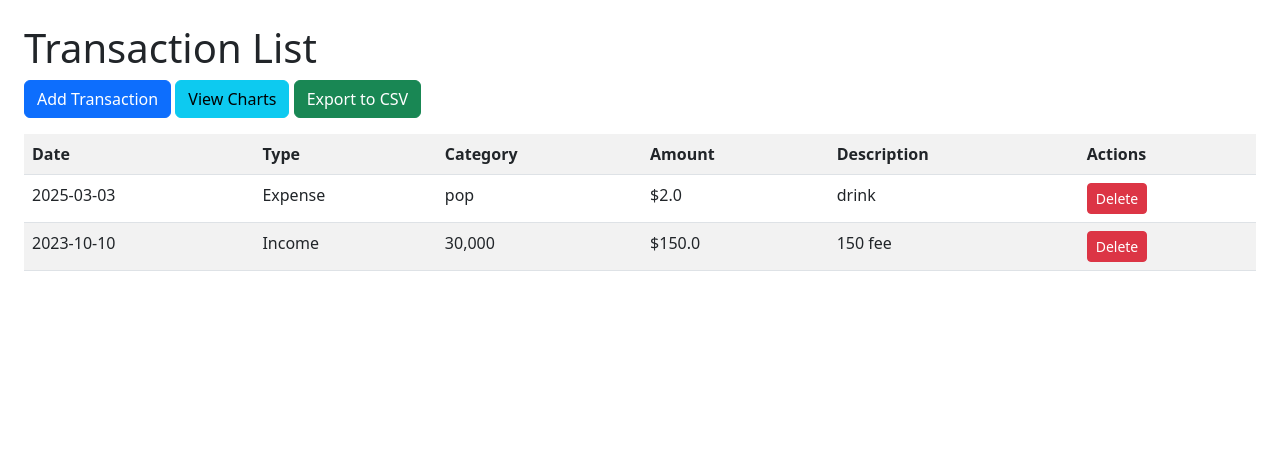
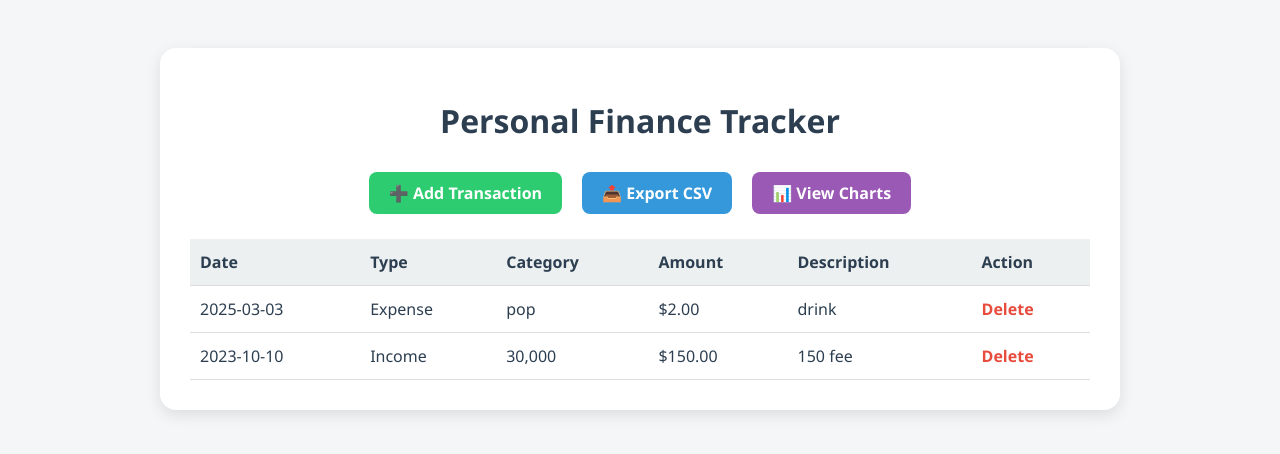
Before and after one commit to Adamalme/firstProject, a Flask app: page / in a window 1280 px wide. Shown: the top 454 px of the page. Run offline with Flask 3, Linux system fonts and the light colour scheme; data comes from the database, SQL or seed files in the repository; both versions use the stored data as it was after the commit.

Commit message:
finishing touches

```diff
--- a/templates/index.html
+++ b/templates/index.html
@@ -1,24 +1,123 @@
 <!DOCTYPE html>
-<html>
+<html lang="en">
 <head>
+    <meta charset="UTF-8">
     <title>Personal Finance Tracker</title>
-    <link rel="stylesheet" href="https://cdn.jsdelivr.net/npm/bootstrap@5.3.0/dist/css/bootstrap.min.css">
+    <style>
+        body {
+            background-color: #f4f6f8;
+            font-family: 'Segoe UI', Tahoma, Geneva, Verdana, sans-serif;
+            padding: 40px;
+            color: #2c3e50;
+        }
+
+        .container {
+            background: white;
+            padding: 30px;
+            border-radius: 16px;
+            max-width: 900px;
+            margin: 0 auto;
+            box-shadow: 0 5px 15px rgba(0, 0, 0, 0.1);
+        }
+
+        h1 {
+            text-align: center;
+            margin-bottom: 30px;
+        }
+
+        .btn-group {
+            display: flex;
+            justify-content: center;
+            gap: 20px;
+            margin-bottom: 25px;
+        }
+
+        a.button {
+            padding: 10px 20px;
+            text-decoration: none;
+            border-radius: 8px;
+            color: white;
+            font-weight: bold;
+            transition: background-color 0.2s;
+        }
+
+        a.add { background-color: #2ecc71; }
+        a.add:hover { background-color: #27ae60; }
+
+        a.export { background-color: #3498db; }
+        a.export:hover { background-color: #2980b9; }
+
+        a.charts { background-color: #9b59b6; }
+        a.charts:hover { background-color: #8e44ad; }
+
+        table {
+            width: 100%;
+            border-collapse: collapse;
+        }
+
+        th, td {
+            padding: 12px 10px;
+            text-align: left;
+            border-bottom: 1px solid #ddd;
+        }
+
+        th {
+            background-color: #ecf0f1;
+        }
+
+        tr:hover {
+            background-color: #f1f1f1;
+        }
+
+        .delete-link {
+            color: #e74c3c;
+            text-decoration: none;
+            font-weight: bold;
+        }
+
+        .delete-link:hover {
+            text-decoration: underline;
+        }
+    </style>
 </head>
-<body class="p-4">
-    <h1>Transaction List</h1>
-    <a href="/add" class="btn btn-primary mb-3">Add Transaction</a>
-    <a href="/charts" class="btn btn-info mb-3">View Charts</a>
-    <a href="/export" class="btn btn-success mb-3">Export to CSV</a>
-    <table class="table table-striped">
+<body>
+    <div class="container">
+        <h1>Personal Finance Tracker</h1>
+
+        <div class="btn-group">
+            <a href="{{ url_for('add_transaction') }}" class="button add">➕ Add Transaction</a>
+            <a href="{{ url_for('export_csv') }}" class="button export">📤 Export CSV</a>
+            <a href="{{ url_for('charts') }}" class="button charts">📊 View Charts</a>
+        </div>
+
+        <table>
+            <thead>
                 <tr>
-            <th>Date</th><th>Type</th><th>Category</th><th>Amount</th><th>Description</th><th>Actions</th>
+                    <th>Date</th>
+                    <th>Type</th>
+                    <th>Category</th>
+                    <th>Amount</th>
+                    <th>Description</th>
+                    <th>Action</th>
                 </tr>
+            </thead>
+            <tbody>
                 {% for t in transactions %}
                     <tr>
-            <td>{{ t[1] }}</td><td>{{ t[2] }}</td><td>{{ t[3] }}</td><td>${{ t[4] }}</td><td>{{ t[5] }}</td>
-            <td><a href="/delete/{{ t[0] }}" class="btn btn-danger btn-sm">Delete</a></td>
+                        <td>{{ t[1] }}</td>
+                        <td>{{ t[2].capitalize() }}</td>
+                        <td>{{ t[3] }}</td>
+                        <td>${{ "%.2f"|format(t[4]) }}</td>
+                        <td>{{ t[5] }}</td>
+                        <td><a href="{{ url_for('delete_transaction', id=t[0]) }}" class="delete-link">Delete</a></td>
+                    </tr>
+                {% else %}
+                    <tr>
+                        <td colspan="6" style="text-align:center; color: #7f8c8d;">No transactions found.</td>
                     </tr>
                 {% endfor %}
+            </tbody>
         </table>
+    </div>
 </body>
 </html>
```
Also changed, not shown: templates/charts.html (+64 -7 lines), transactions.db. Lines whose indentation alone changed are shown as unchanged.
